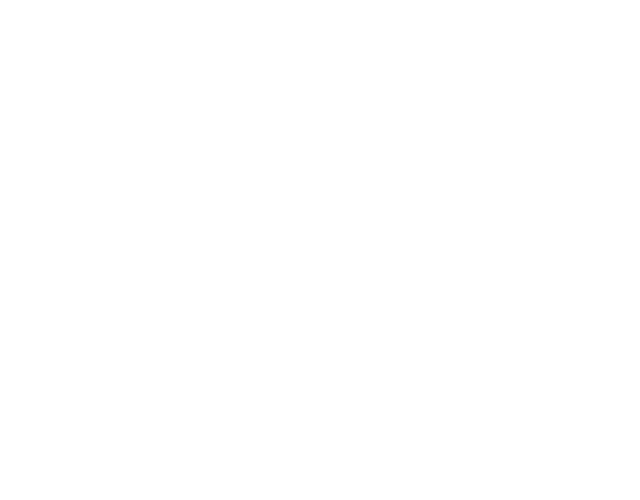
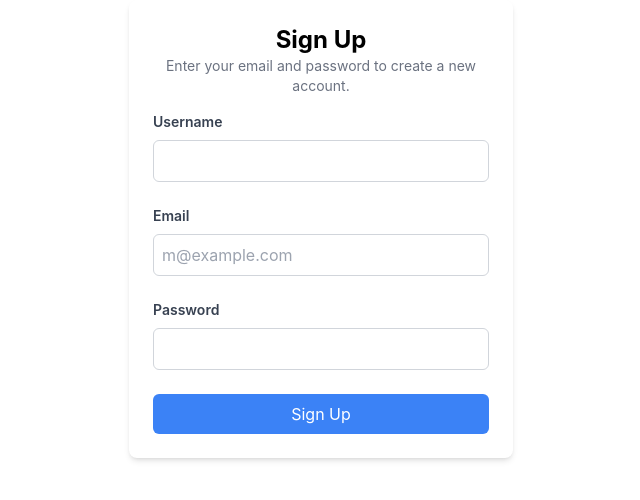
Before and after one commit to ryancho7/Digital-Fridge, a React (Create React App) app in the folder frontend/: page /signup in a window 1280 px wide. Before the commit this address had no page. Shown: the top 500 px of the page, without its empty margins (319-959 px from the left). Built offline with nearby package versions, Linux system fonts and the light colour scheme; the HTML template or start-up script is replaced by a standard one.

Commit message:
merge with main + sign up functionality

```diff
--- a/frontend/src/App.js
+++ b/frontend/src/App.js
@@ -2,7 +2,8 @@ import React from 'react';
 import { BrowserRouter as Router, Routes, Route } from 'react-router-dom';
 import LandingPage from './pages/LandingPage';
 import UserHome from './pages/UserHome';
-import { Home as LoginPage } from './pages/Home';
+import LoginPage from './pages/Login';
+import SignupPage from './pages/Signup.js'
 
 function App() {
   return (
@@ -10,6 +11,7 @@ function App() {
       <Routes>
         <Route path="/" element={<LandingPage />} />
         <Route path="/login" element={<LoginPage />} />
+        <Route path="/signup" element={<SignupPage />} />
         <Route path="/home" element={<UserHome />} />
       </Routes>
     </Router>
--- a/frontend/src/components/ui/Login.js
+++ b/frontend/src/components/ui/Login.js
@@ -4,13 +4,17 @@ import { useState } from "react";
 const cn = (...classes) => classes.filter(Boolean).join(" ");
 
 export default function LoginForm() {
-  const [email, setEmail] = useState("");
-  const [password, setPassword] = useState("");
+  const [ email, setEmail ] = useState("");
+  const [ password, setPassword ] = useState("");
 
   const handleSubmit = (e) => {
     e.preventDefault();
     // Handle login logic, e.g., sending request to your API
     console.log("Logging in with", { email, password });
+  };
+
+  const handleSignUp = () => {
+    navigate('/signup');
   };
 
   return (
@@ -71,7 +75,7 @@ export default function LoginForm() {
 
         <div className="mt-4 text-center text-sm text-gray-600">
           Don&apos;t have an account?{" "}
-          <a href="#" className="text-blue-500 hover:underline">
+          <a href="#" className="text-blue-500 hover:underline" onClick={handleSignUp}>
             Sign up
           </a>
         </div>
--- /dev/null
+++ b/frontend/src/components/ui/Signup.js
@@ -0,0 +1,107 @@
+import { useState } from "react";
+import { useNavigate } from "react-router-dom";
+
+export default function SignupForm() {
+  const [ email, setEmail ] = useState("");
+  const [ password, setPassword ] = useState("");
+  const [ username, setUsername ] = useState("");
+
+  const navigate = useNavigate();
+
+  const handleSubmit = async (e) => {
+    e.preventDefault();
+    try {
+      // access /register api and send it email and password info
+      const res = await fetch('/api/users/register', {
+        method: 'POST',
+        headers: {
+          'Content-Type': 'application/json',
+        },
+        body: JSON.stringify({ username, email, password })
+      });
+      // if valid
+      if(res.ok) {
+        console.log('Sign up success!');
+        const data = await res.json();
+        // add token to local storage to authorize access to api with db interaction
+        localStorage.setItem('token', data.token);
+        navigate('/home');
+      } else {
+        const errorData = await res.json();
+        console.error('Sign up failed:', errorData.message || 'Unknown error');
+      }
+    } catch (error) {
+      console.error('Error during sign up:', error);
+    }
+  };
+
+  return (
+    <div className="flex flex-col gap-6">
+      <div className="bg-white p-6 rounded-lg shadow-md w-full max-w-sm mx-auto">
+        <div className="mb-4">
+          <h2 className="text-2xl font-bold text-center">Sign Up</h2>
+          <p className="text-sm text-center text-gray-500">
+            Enter your email and password to create a new account.
+          </p>
+        </div>
+
+        <form onSubmit={handleSubmit}>
+          <div className="flex flex-col gap-6">
+
+            <div className="grid gap-2">
+              <label htmlFor="username" className="text-sm font-semibold text-gray-700">
+                Username
+              </label>
+              <input
+                id="username"
+                type="username"
+                required
+                value={username}
+                onChange={(e) => setUsername(e.target.value)}
+                className="p-2 border border-gray-300 rounded-md focus:outline-none focus:ring-2 focus:ring-blue-500"
+              />
+            </div>
+
+            <div className="grid gap-2">
+              <label htmlFor="email" className="text-sm font-semibold text-gray-700">
+                Email
+              </label>
+              <input
+                id="email"
+                type="email"
+                placeholder="m@example.com"
+                required
+                value={email}
+                onChange={(e) => setEmail(e.target.value)}
+                className="p-2 border border-gray-300 rounded-md focus:outline-none focus:ring-2 focus:ring-blue-500"
+              />
+            </div>
+
+            <div className="grid gap-2">
+              <div className="flex items-center justify-between">
+                <label htmlFor="password" className="text-sm font-semibold text-gray-700">
+                  Password
+                </label>
+              </div>
+              <input
+                id="password"
+                type="password"
+                required
+                value={password}
+                onChange={(e) => setPassword(e.target.value)}
+                className="p-2 border border-gray-300 rounded-md focus:outline-none focus:ring-2 focus:ring-blue-500"
+              />
+            </div>
+
+            <button
+              type="submit"
+              className="w-full py-2 bg-blue-500 text-white rounded-md hover:bg-blue-600 focus:outline-none focus:ring-2 focus:ring-blue-500"
+            >
+              Sign Up
+            </button>
+          </div>
+        </form>
+      </div>
+    </div>
+  );
+}
--- /dev/null
+++ b/frontend/src/pages/Signup.js
@@ -0,0 +1,10 @@
+import SignupForm from "../components/ui/Signup.js"
+
+export default function SignupPage() {
+
+    return (
+        <div className="flex h-full flex-col justify-center items-center">
+            <SignupForm />
+        </div>
+    )
+}
```
Also changed, not shown: 1 other file (tests, documents, lock files or other folders).
